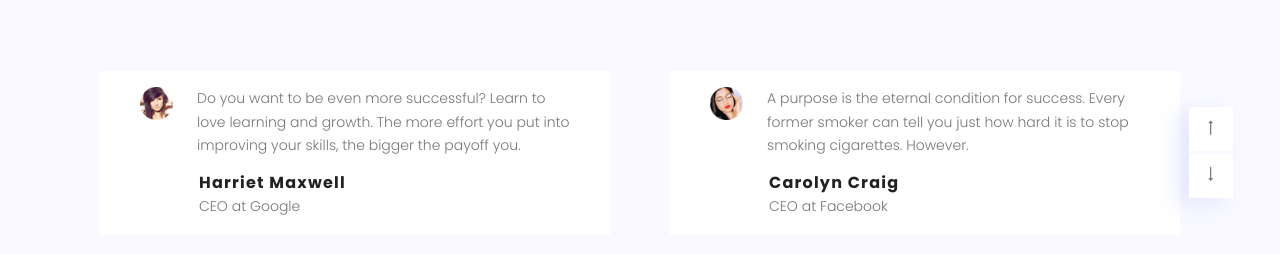
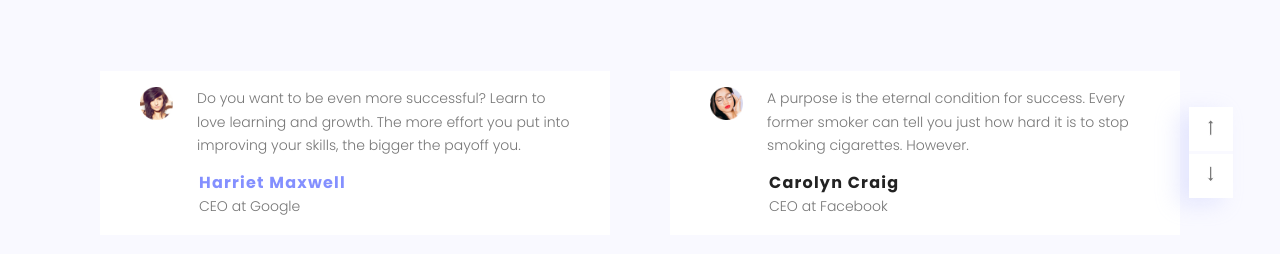
Before and after one commit to front-end-by-rimantas/39-grupe-portfolio-personal, a website: page index.html in a window 1280 px wide. In both pictures the pointer is over the element 355 px from the left and 296 px from the top of the page. Shown: the part 144-398 px from the top of the page. Drawn offline with Linux system fonts and the light colour scheme.

Commit message:
hover on a card commit

```diff
--- a/css/pages/home.css
+++ b/css/pages/home.css
@@ -85,6 +85,11 @@
 
 .cards {
     position: relative;
+}
+
+.card:hover {
+    cursor: pointer;
+    color: var(--main-purple);
 }
 
 .cards > .arrow {
```
